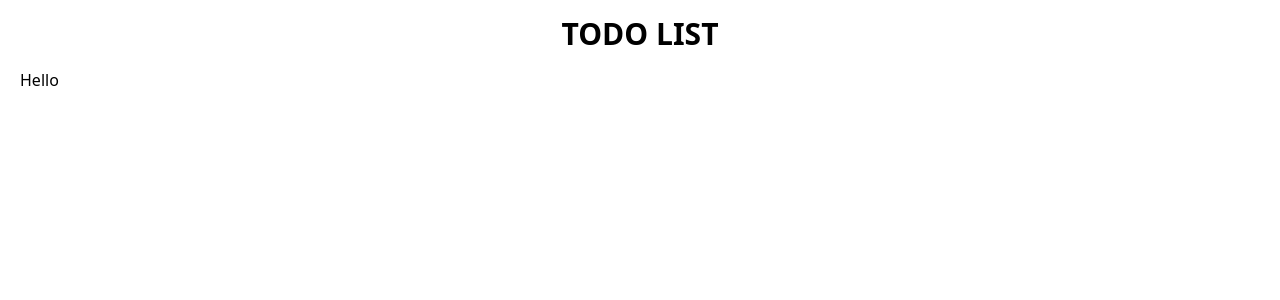
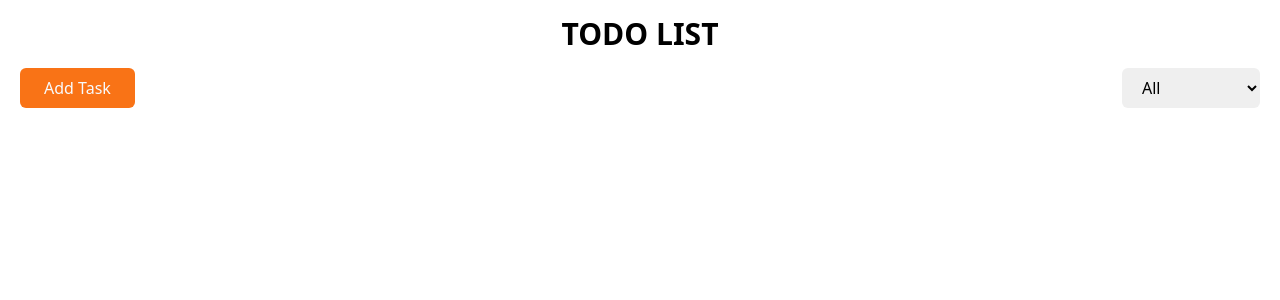
Before and after one commit to shikin93/next-task-tracker, a Next.js app: page / in a window 1280 px wide. Shown: the top 300 px of the page. Built offline with nearby package versions, Linux system fonts and the light colour scheme.

Commit message:
add app header component

```diff
--- /dev/null
+++ b/components/appHeader.js
@@ -0,0 +1,37 @@
+import React, { useState } from 'react';
+import { useDispatch, useSelector } from 'react-redux';
+import { updateFilterStatus } from '../states/todos';
+import TodoModal from './todoModal';
+
+const AppHeader = () => {
+  const [modalOpen, setModalOpen] = useState(false);
+  const initialFilterStatus = useSelector((state) => state.todoList.status);
+  const [filterStatus, setFilterStatus] = useState(initialFilterStatus);
+  const dispatch = useDispatch();
+
+  const updateFilter = (e) => {
+    setFilterStatus(e.target.value);
+    dispatch(updateFilterStatus(e.target.value));
+  };
+
+  return (
+    <div className="flex justify-between">
+      <button type="button" onClick={() => setModalOpen(true)} className="bg-orange-500 px-6 py-2 rounded-md text-slate-50">
+        Add Task
+      </button>
+      <select
+        className="px-4 py-2 rounded-md"
+        id="status"
+        onChange={(e) => updateFilter(e)}
+        value={filterStatus}
+      >
+        <option value="all">All</option>
+        <option value="incomplete">Incomplete</option>
+        <option value="complete">Complete</option>
+      </select>
+      <TodoModal open={modalOpen} close={() => setModalOpen(false)} />
+    </div>
+  );
+};
+
+export default AppHeader;
--- /dev/null
+++ b/components/todoModal.js
@@ -0,0 +1,65 @@
+import { Dialog, Transition } from '@headlessui/react';
+import { Fragment, useState } from 'react';
+
+const TodoModal = ({ open, close }) => {
+  const [title, setTitle] = useState('');
+  const [status, setStatus] = useState('incomplete');
+
+  const handleSubmit = (e) => {
+    e.preventDefault();
+    console.log({
+      title,
+      status,
+    });
+  };
+
+  return (
+    <Transition appear show={open} as={Fragment}>
+      <Dialog as="div" onClose={close} className="relative z-10">
+        <Transition.Child
+          as={Fragment}
+          enter="ease-out duration-300"
+          enterFrom="opacity-0"
+          enterTo="opacity-100"
+          leave="ease-in duration-200"
+          leaveFrom="opacity-100"
+          leaveTo="opacity-0"
+        >
+          <div className="fixed inset-0 bg-black bg-opacity-25" />
+        </Transition.Child>
+        <div className="fixed inset-0 overflow-y-auto">
+          <div className="flex min-h-full items-center justify-center p-4 text-center">
+            <Transition.Child
+              as={Fragment}
+              enter="ease-out duration-300"
+              enterFrom="opacity-0 scale-95"
+              enterTo="opacity-100 scale-100"
+              leave="ease-in duration-200"
+              leaveFrom="opacity-100 scale-100"
+              leaveTo="opacity-0 scale-95"
+            >
+              <Dialog.Panel className="w-full max-w-md transform overflow-hidden rounded-md bg-white p-6 text-left align-middle shadow-xl transition-all">
+                <Dialog.Title className="text-xl font-bold text-slate-500">
+                  Add Todo
+                </Dialog.Title>
+                <form onSubmit={handleSubmit}>
+                  <input type="text" placeholder="Title" value={title} onChange={(e) => setTitle(e.target.value)} className="my-4 border border-slate-300 p-2 rounded-md w-full" />
+                  <select id="status" value={status} onChange={(e) => setStatus(e.target.value)} className="w-full p-2 mb-10 mt-2 rounded-md">
+                    <option value="incomplete">Incomplete</option>
+                    <option value="complete">Complete</option>
+                  </select>
+                  <div className="flex gap-4">
+                    <button type="submit" className="bg-orange-500 px-4 py-1 rounded-md text-slate-50">Add Task</button>
+                    <button type="button" onClick={close} className="bg-slate-300 px-4 py-2 rounded-md text-slate-500">Cancel</button>
+                  </div>
+                </form>
+              </Dialog.Panel>
+            </Transition.Child>
+          </div>
+        </div>
+      </Dialog>
+    </Transition>
+  );
+};
+
+export default TodoModal;
--- a/pages/index.js
+++ b/pages/index.js
@@ -1,9 +1,10 @@
 import React from 'react';
+import AppHeader from '../components/appHeader';
 
 const Home = () => (
   <div>
-    <h1>Hello</h1>
+    <AppHeader />
   </div>
-)
+);
 
 export default Home;
```
